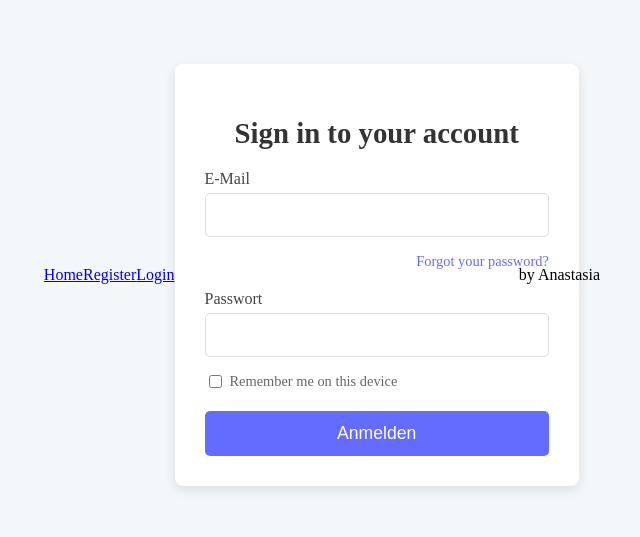
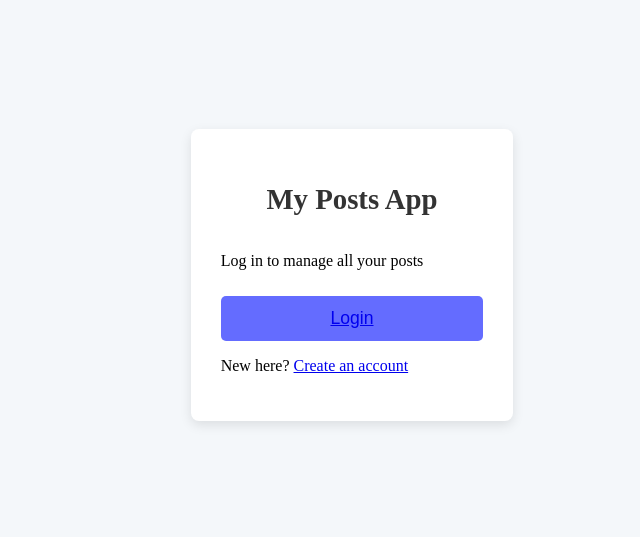
Before and after one commit to anastasia2022be1/fullstack-authentication, a React (Vite) app in the folder frontend/: page / in a window 1280 px wide. Shown: the part 133-670 px from the top of the page, without its empty margins (318-958 px from the left). Built offline with nearby package versions, Linux system fonts and the light colour scheme.

Commit message:
fix: change Layout;  add to Register.jsx styles; in Login.jsx useNavigate add; change Home.jsx and add styles;  add in App.jsx-Route path=*;

```diff
--- a/frontend/src/App.css
+++ b/frontend/src/App.css
@@ -1,3 +1,19 @@
+/* Home.jsx */
+.home-container {
+  text-align: center;
+  padding: 20px;
+}
+
+.login-button {
+  margin-top: 10px;
+  padding: 8px 16px;
+  font-size: 16px;
+}
+
+.home-container p {
+  margin-top: 10px;
+}
+
 /* Container for the entire page */
 .container {
   display: flex;
--- a/frontend/src/App.jsx
+++ b/frontend/src/App.jsx
@@ -13,6 +13,7 @@ function App() {
           <Route index element={<Home />} />
           <Route path="register" element={<Register />} />
           <Route path="login" element={<Login />} />
+          <Route path="*" element={<p>404 - Seite nicht gefunden</p>} />
         </Route>
       </Routes>
     </div>
--- a/frontend/src/components/Home.jsx
+++ b/frontend/src/components/Home.jsx
@@ -1,61 +1,16 @@
-import { useState } from "react";
+import { Link } from "react-router-dom";
 
 function Home() {
-  const [email, setEmail] = useState("");
-  const [password, setPassword] = useState("");
-  const [rememberMe, setRememberMe] = useState(false);
-
-  const handleSubmit = (e) => {
-    e.preventDefault();
-    console.log("E-Mail:", email);
-    console.log("Passwort:", password);
-    console.log('Remember me:', rememberMe);
-  };
-
   return (
     <div className="login-container">
-      <h2>Sign in to your account</h2>
-      <form onSubmit={handleSubmit}>
-        <div className="form-group">
-          <label htmlFor="email">E-Mail</label>
-          <input
-            type="email"
-            id="email"
-            value={email}
-            onChange={(e) => setEmail(e.target.value)}
-            required
-          />
-        </div>
-
-                <div className="forgot-password">
-          <a href="/forgot-password">Forgot your password?</a>
-        </div>
-
-        <div className="form-group">
-          <label htmlFor="password">Passwort</label>
-          <input
-            type="password"
-            id="password"
-            value={password}
-            onChange={(e) => setPassword(e.target.value)}
-            required
-          />
-        </div>
-
-         <div className="remember-me">
-          <input
-            type="checkbox"
-            id="rememberMe"
-            checked={rememberMe}
-            onChange={(e) => setRememberMe(e.target.checked)}
-          />
-          <label htmlFor="rememberMe">Remember me on this device</label>
-        </div>
-
-        <button type="submit" className="login-button">
-          Anmelden
-        </button>
-      </form>
+      <h2>My Posts App</h2>
+      <p>Log in to manage all your posts</p>
+      <button className="login-button">
+        <Link to="/login">Login</Link>
+      </button>
+      <p>
+        New here? <Link to="/register">Create an account</Link>
+      </p>
     </div>
   );
 }
--- a/frontend/src/components/Login.jsx
+++ b/frontend/src/components/Login.jsx
@@ -1,12 +1,16 @@
 import { useState } from "react";
+import { useNavigate } from "react-router-dom";
 
 function Login() {
   const [email, setEmail] = useState("");
   const [password, setPassword] = useState("");
   const [message, setMessage] = useState("");
+  const [loading, setLoading] = useState(false);
+  const navigate = useNavigate();
 
   const handleSubmit = (e) => {
-    e.preventDefault()
+    e.preventDefault();
+    setLoading(true);
 
     fetch("http://localhost:3000/api/login", {
       method: "POST",
@@ -15,9 +19,11 @@ function Login() {
       },
       body: JSON.stringify({ email: email, password: password })
     })
-        .then((response) => {
+      .then((response) => {
+          setLoading(false);
           if (response.status === 200) {
             setMessage("Login erfolgreich!");
+            return response.json();
           } else if (response.status === 400 || response.status === 401) {
             setMessage("Bitte kontrolliere deine Daten");
           } else if (response.status === 403) {
@@ -25,10 +31,17 @@ function Login() {
           } else {
             setMessage("Es gab einen Fehler. Bitte versuche es erneut.");
           }
-        })
-        .catch((error) => {
-          setMessage("Es gab ein Problem beim Verbinden mit dem Server.");
-        })
+      })
+      .then((data) => {
+        if (data && data.token) {
+          localStorage.setItem("token", data.token); // Token speichern
+          navigate("/home"); // Nach erfolgreichem Login umleiten
+        }
+      })
+     .catch((error) => {
+        setLoading(false);
+        setMessage("Es gab ein Problem beim Verbinden mit dem Server.");
+      });
     }
 
 
--- a/frontend/src/components/Navbar.jsx
+++ b/frontend/src/components/Navbar.jsx
@@ -1,13 +1,13 @@
-import { NavLink } from 'react-router-dom';
+// import { NavLink } from 'react-router-dom';
 
-function Navbar() {
-  return (
-    <nav>
-      <NavLink to="/">Home</NavLink>
-      <NavLink to="/register">Register</NavLink>
-      <NavLink to="/login">Login</NavLink>
-    </nav>
-  );
-}
+// function Navbar() {
+//   return (
+//     <nav>
+//       <NavLink to="/">Home</NavLink>
+//       <NavLink to="/register">Register</NavLink>
+//       <NavLink to="/login">Login</NavLink>
+//     </nav>
+//   );
+// }
 
-export default Navbar;
+// export default Navbar;
--- a/frontend/src/components/Register.jsx
+++ b/frontend/src/components/Register.jsx
@@ -23,26 +23,41 @@ export default function Register() {
                 throw new Error("registration failed");
             }
             setMessage("Bitte checke deine Inbox und bestätige dein E-Mail.");
+            setEmail("");
+            setPassword("");
         })
-        .catch((error) => setMessage("Bitte kontrolliere deine Daten"));
+        .catch((error) => setMessage("Registrierung fehlgeschlagen. Bitte kontrolliere deine Daten."));
 
     }
 
     return (
-        <section>
-            <h1>Neu hier?</h1>
-            <p>{message}</p>
+        <div className="login-container">
+            <h2>Registration</h2>
+            {message && <p>{message}</p>}
             <form onSubmit={onSubmit}>
-                <div>
+                <div className="form-group">
                     <label htmlFor="email">E-Mail-Adresse</label>
-                    <input type="text" id="email" value={email} onChange={(e) => setEmail(e.target.value)}/>
+                    <input
+                        type="email"
+                        id="email"
+                        value={email}
+                        onChange={(e) => setEmail(e.target.value)}
+                        required
+                    />
                 </div>
-                <div>
+                <div className="form-group">
+
                     <label htmlFor="password">Passwort</label>
-                    <input type="text" id="password" value={password} onChange={(e) => setPassword(e.target.value)}/>
+                    <input
+                        type="password"
+                        id="password"
+                        value={password}
+                        onChange={(e) => setPassword(e.target.value)}
+                        required
+                    />
                 </div>
-                <button>Registrieren</button>
+                <button type="submit" className="login-button">Registrieren</button>
             </form>
-        </section>
+        </div>
     )
 }
--- a/frontend/src/views/Layout.jsx
+++ b/frontend/src/views/Layout.jsx
@@ -1,17 +1,19 @@
 import { Outlet } from "react-router-dom";
-import Navbar from "../components/Navbar.jsx"
 
-export default function Layout() {
+function Layout() {
   return (
-    <>
+    <div>
       <header>
-        <Navbar />
+        {/* Hier kann ein Navbar oder ein Header eingefügt werden */}
       </header>
       <main>
-        <Outlet />
+        <Outlet /> {/* Rendern der untergeordneten Routen */}
       </main>
-
-      <footer> by Anastasia</footer>
-    </>
+      <footer>
+        {/* Hier kann ein Footer eingefügt werden */}
+      </footer>
+    </div>
   );
 }
+
+export default Layout;
```
Also changed, not shown: 2 other files (tests, documents, lock files or other folders).
